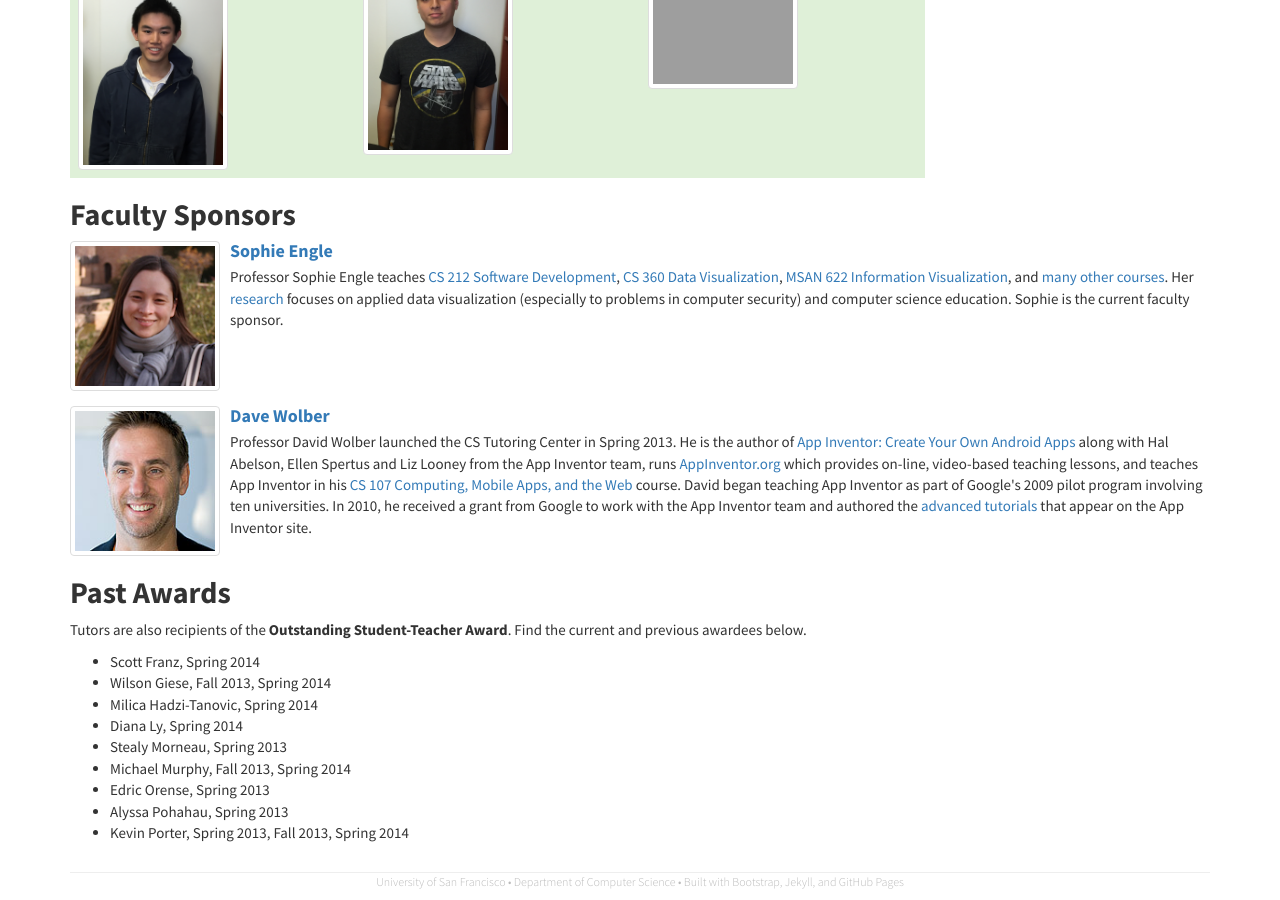
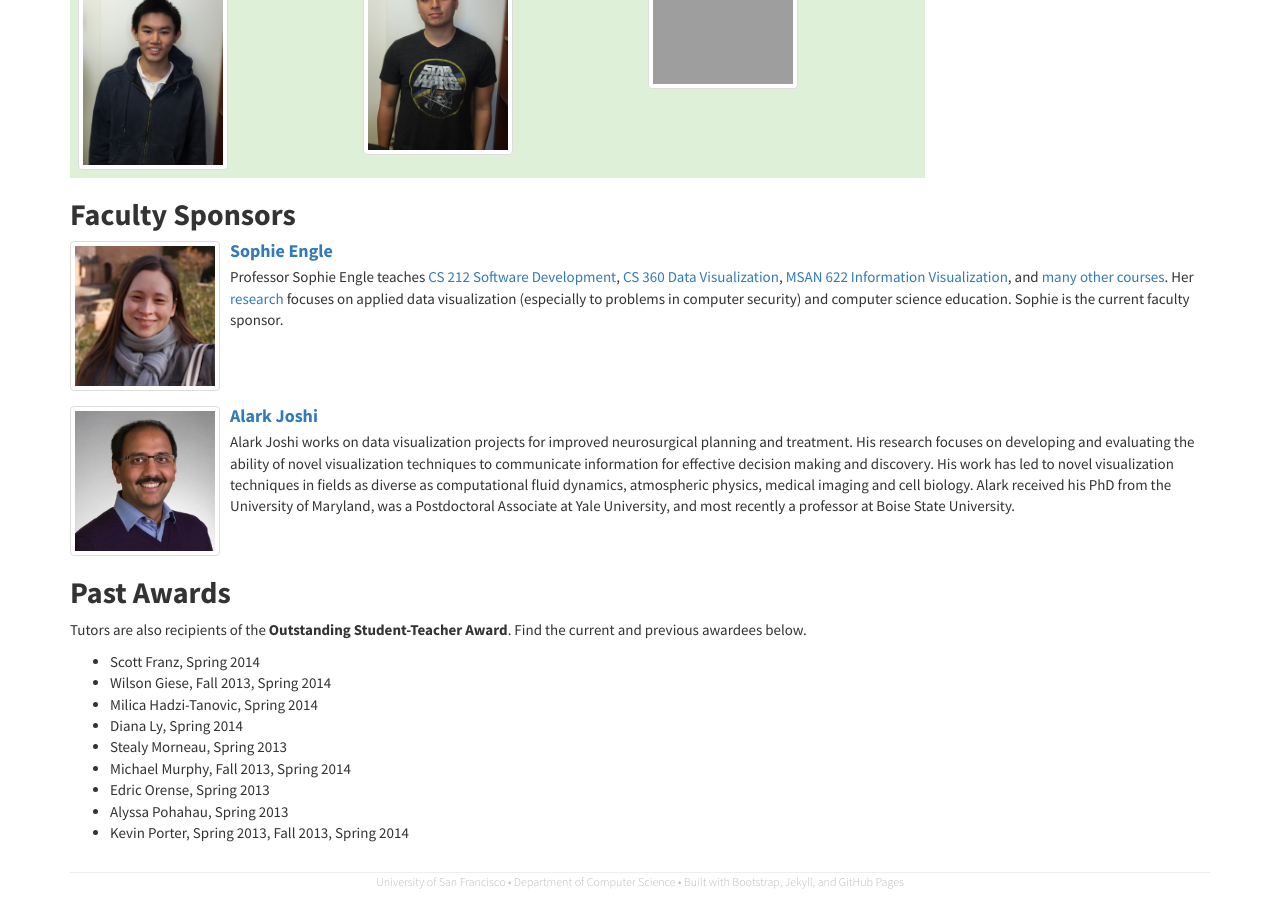
Before and after one commit to CSTutors/CSTutors.github.io, a Jekyll site: the page built from tutors/index.html, in a window 1280 px wide and 900 px high, scrolled down 844 px. Built offline with Jekyll 4.4.1, drawn with Linux system fonts in a browser that asks for light colours; nearby versions of some CDN libraries.

Commit message:
updating faculty list

```diff
--- a/tutors/index.html
+++ b/tutors/index.html
@@ -93,6 +93,17 @@ lead: 'Meet the current and past tutors below, as well as the faculty sponsors.
 
     <li class="media">
         <a class="pull-left" href="#">
+            <img class="media-object img-thumbnail" width="150" src="{{ site.url }}/img/alark.jpg">
+        </a>
+        <div class="media-body">
+            <h4 class="media-heading"><a href="http://cs.usfca.edu/~apjoshi/">Alark Joshi</a></h4>
+        <p>Alark Joshi works on data visualization projects for improved neurosurgical planning and treatment. His research focuses on developing and evaluating the ability of novel visualization techniques to communicate information for effective decision making and discovery. His work has led to novel visualization techniques in fields as diverse as computational fluid dynamics, atmospheric physics, medical imaging and cell biology. Alark received his PhD from the University of Maryland, was a Postdoctoral Associate at Yale University, and most recently a professor at Boise State University.
+            </p>
+        </div>
+    </li>
+
+    <!--li class="media">
+        <a class="pull-left" href="#">
             <img class="media-object img-thumbnail" width="150" src="{{ site.url }}/img/wolber.jpg">
         </a>
 
@@ -101,7 +112,7 @@ lead: 'Meet the current and past tutors below, as well as the faculty sponsors.
 
             <p>Professor David Wolber launched the CS Tutoring Center in Spring 2013. He is the author of <a href="http://www.amazon.com/App-Inventor-Create-Your-Android/dp/1449397484">App Inventor: Create Your Own Android Apps</a> along with Hal Abelson, Ellen Spertus and Liz Looney from the App Inventor team, runs <a href="http://www.appinventor.org/">AppInventor.org</a> which provides on-line, video-based teaching lessons, and teaches App Inventor in his <a href="http://appinventorintro.com/">CS 107 Computing, Mobile Apps, and the Web</a> course. David began teaching App Inventor as part of Google's 2009 pilot program involving ten universities. In 2010, he received a grant from Google to work with the App Inventor team and authored the <a href="http://appinventor.googlelabs.com/learn/tutorials/index.html">advanced tutorials</a> that appear on the App Inventor site.</p>
         </div>
-    </li>
+    </li-->
 </ul>
 
 <h2>Past Awards</h2>
```
Also changed, not shown: img/alark.jpg (added).
